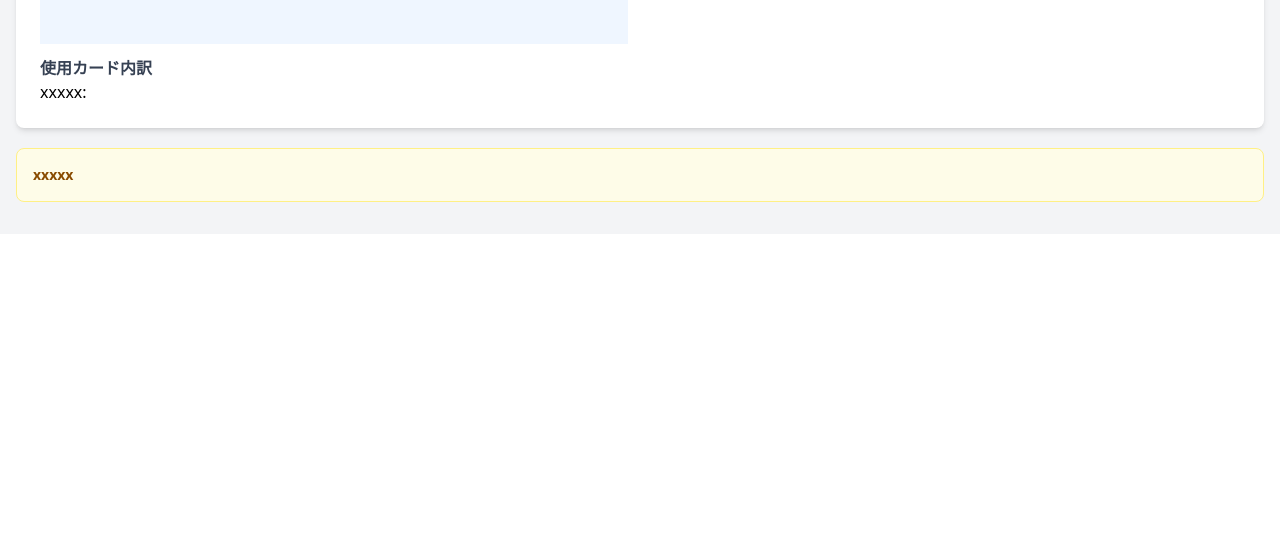
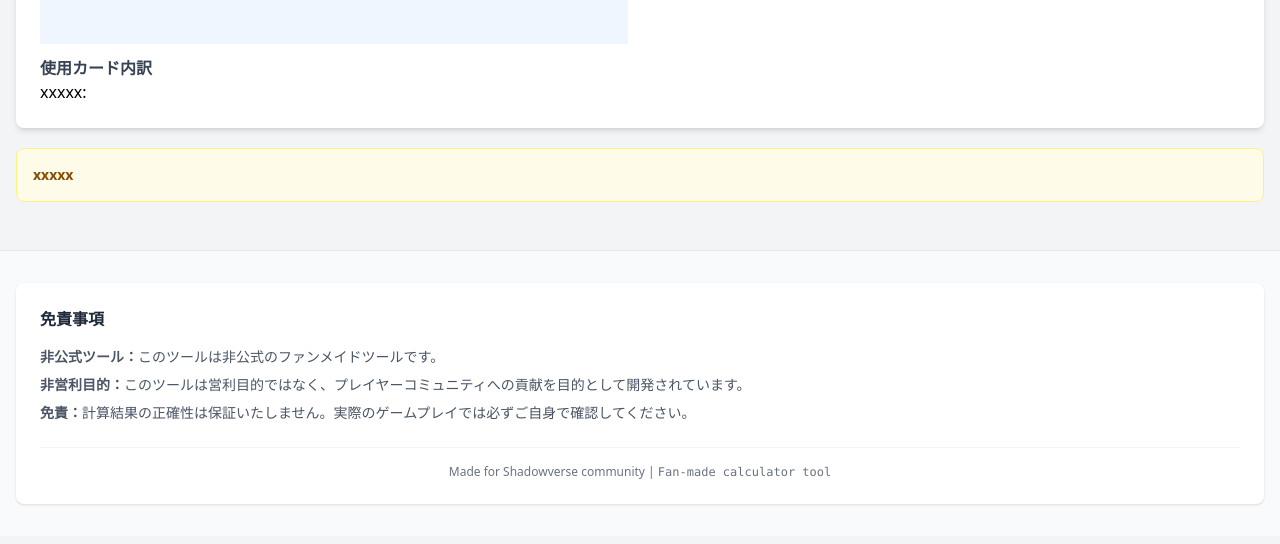
Before and after one commit to yuuki-katsuta/rhinoceroach_calc, a Next.js app: page / in a window 1280 px wide. Shown: the part 696-1240 px from the top of the page. Before the commit the page ends 930 px from the top, so only its background shows below. Built offline with nearby package versions, Linux system fonts and the light colour scheme.

Commit message:
Footer作成

```diff
--- a/app/page.tsx
+++ b/app/page.tsx
@@ -1,16 +1,18 @@
 import { Calculator } from "@/components/Calculator";
+import { Footer } from "@/components/Footer";
 
 export default function Home() {
   return (
     <div className="min-h-screen bg-gray-100 py-8">
       <div className="container mx-auto px-4">
         <header className="text-center">
-          <h1 className="mb-4 font-bold text-3xl ">リノ算</h1>
+          <h1 className="mb-4 font-bold text-3xl">リノ算</h1>
           <p className="text-gray-600">最大ダメージ計算ツール</p>
         </header>
 
         <Calculator />
       </div>
+      <Footer />
     </div>
   );
 }
--- /dev/null
+++ b/components/Footer.tsx
@@ -0,0 +1,32 @@
+export const Footer = () => {
+  return (
+    <footer className="mt-12 border-gray-200 border-t bg-gray-50 px-4 py-8">
+      <div className="mx-auto ">
+        <div className="rounded-lg bg-white p-6 shadow-sm">
+          <h3 className="mb-4 font-semibold text-gray-800">免責事項</h3>
+          <div className="space-y-2 text-gray-600 text-sm">
+            <p>
+              <strong>非公式ツール：</strong>
+              このツールは非公式のファンメイドツールです。
+            </p>
+            <p>
+              <strong>非営利目的：</strong>
+              このツールは営利目的ではなく、プレイヤーコミュニティへの貢献を目的として開発されています。
+            </p>
+            <p>
+              <strong>免責：</strong>
+              計算結果の正確性は保証いたしません。実際のゲームプレイでは必ずご自身で確認してください。
+            </p>
+          </div>
+          <div className="mt-6 border-gray-100 border-t pt-4 text-center text-gray-500 text-xs">
+            <p>
+              <span>Made for Shadowverse community</span>
+              <span> | </span>
+              <span className="font-mono">Fan-made calculator tool</span>
+            </p>
+          </div>
+        </div>
+      </div>
+    </footer>
+  );
+};
```
